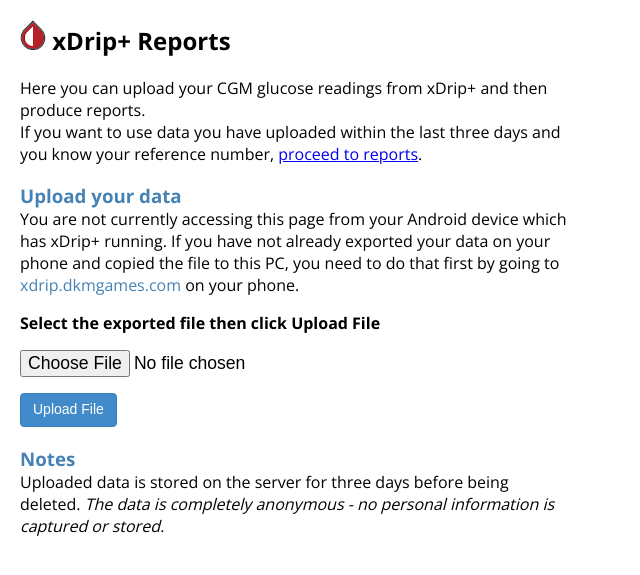
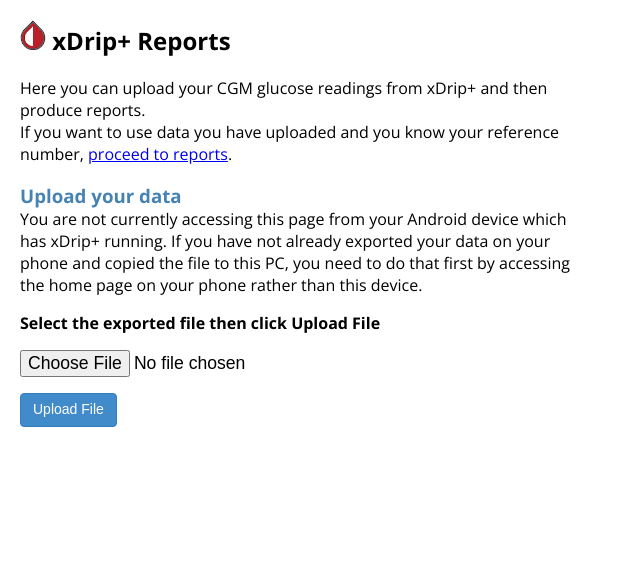
Before and after one commit to dkmsoft/xdrip-reports, a PHP site: page /pc.php in a window 1280 px wide. Shown: the top 575 px of the page, without its empty margins (0-640 px from the left). Run offline with PHP 8.4, Linux system fonts and the light colour scheme.

Commit message:
Refactor upload page and enhance file validation
Updated the upload page to clarify data upload process and improved file validation.

```diff
--- a/pc.php
+++ b/pc.php
@@ -43,13 +43,13 @@
 <body style="margin:20px 0px 20px 20px; font-family:'Open Sans', Verdana; width:550px; background-color:white">
    <h2><img src="xdrip_icon.png" style="width:26px" /> xDrip+ Reports</h2>
 	<p>Here you can upload your CGM glucose readings from xDrip+ and then produce reports.<br/>
-	If you want to use data you have uploaded within the last three days and you know your reference number,
+	If you want to use data you have uploaded and you know your reference number,
 		<a href="xdripreports.php">proceed to reports</a>.
 	</p>
 	<h3>Upload your data</h3>
 	You are not currently accessing this page from your Android device which has xDrip+ running.
 	If you have not already exported your data on your phone and copied the file to this PC, you need to do that first
-	by going to <span style="color:steelblue">xdrip.dkmgames.com</span> on your phone.
+	by accessing the home page on your phone rather than this device.
 
 	<p><b>Select the exported file then click Upload File</b></p>
 	<form id="form1" method="post" enctype="multipart/form-data" action="savefileupload.php">
@@ -58,9 +58,6 @@
      <input type="hidden" name="domain" value="" />
    </form>
    <div id="labMess" style="width:300px; color:red"><?php echo($mess)?></div>
-   <h3>Notes</h3>
-
-   	Uploaded data is stored on the server for three days before being deleted. <i>The data is completely anonymous - no personal information is captured or stored.</i></li>
 
 </body>
 </html>
```
